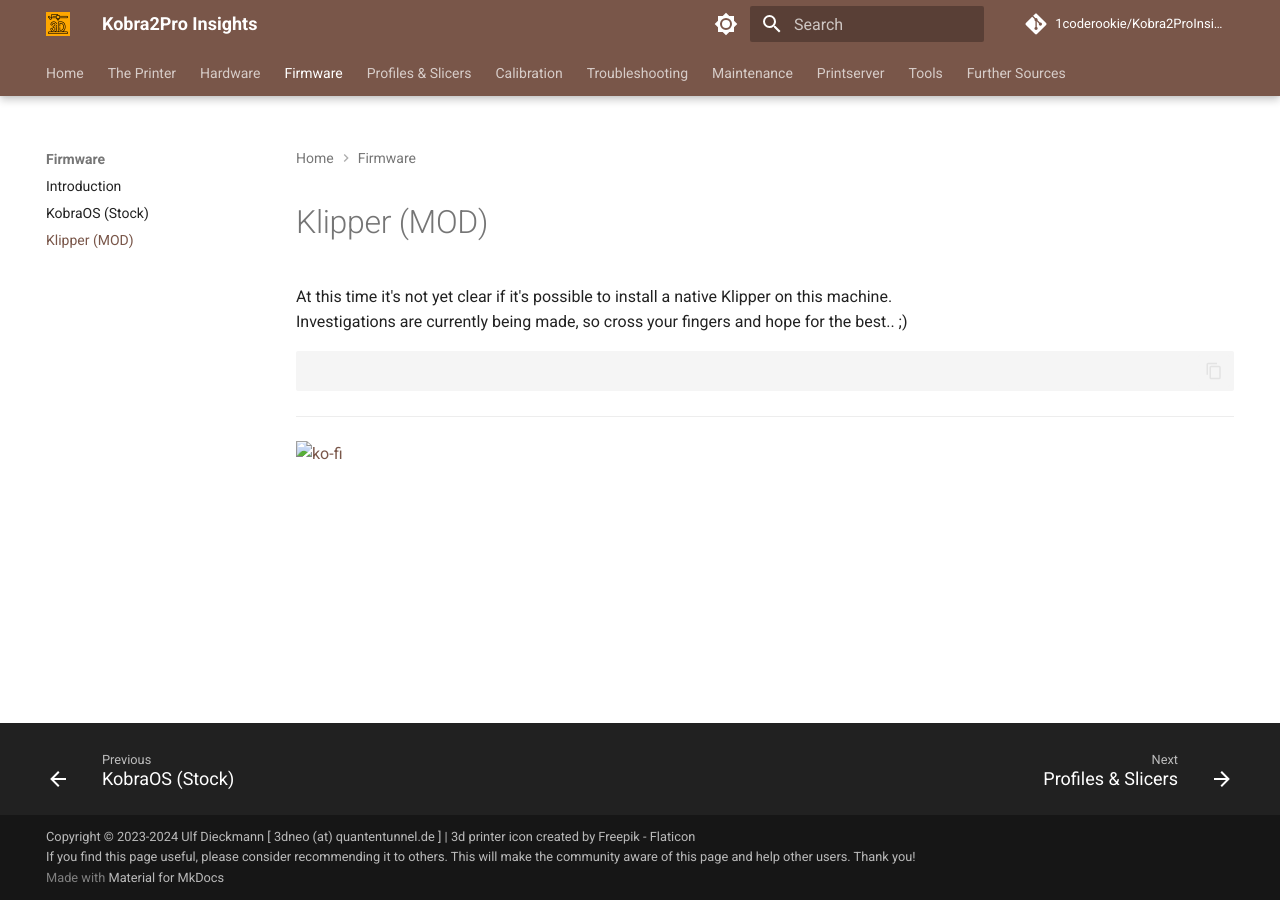
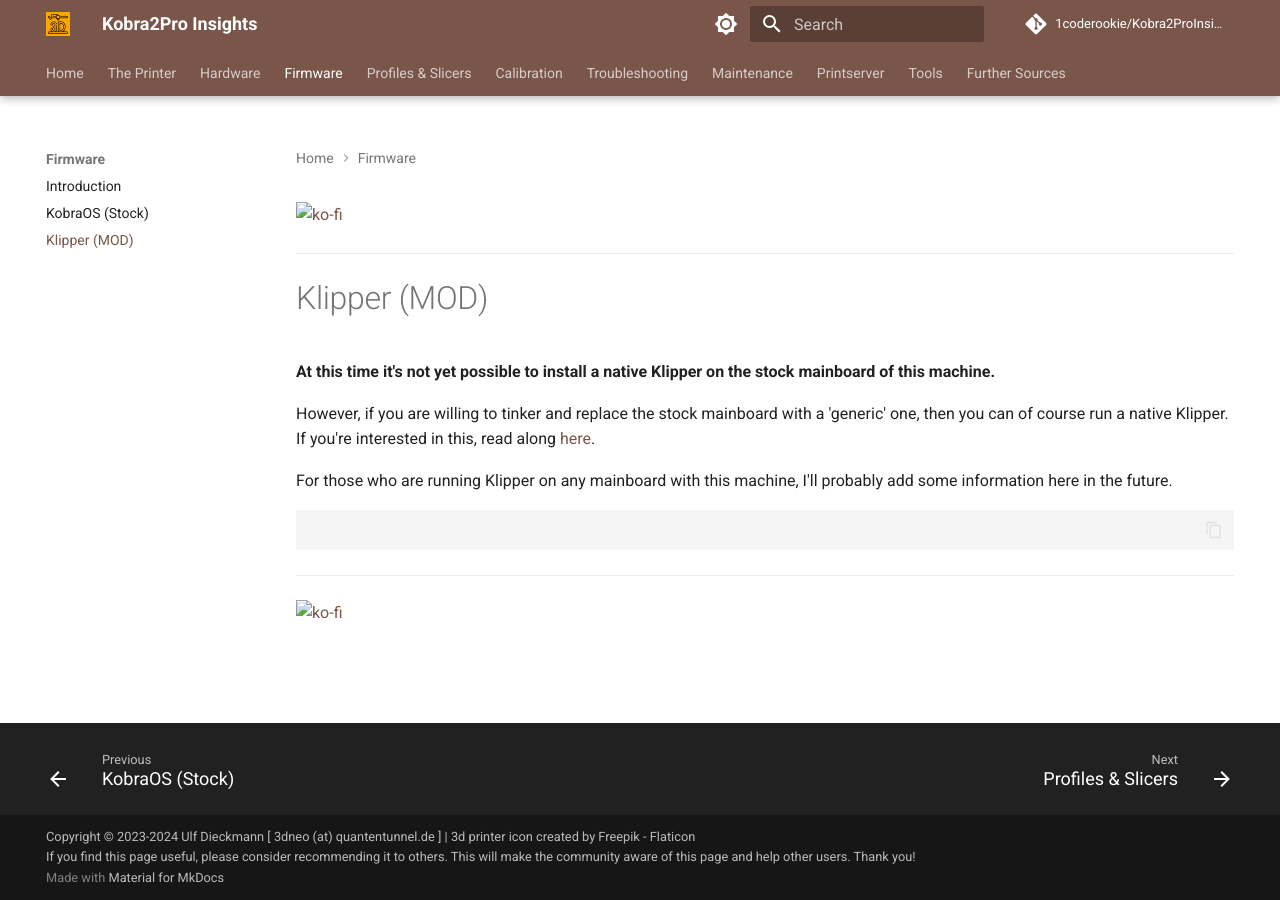
Before and after one commit to 1coderookie/Kobra2ProInsights, an MkDocs documentation site: the page built from docs/firmware/fw_klipper.md, in a window 1280 px wide. Built offline with MkDocs 1.6.1 and Material for MkDocs 9.7.7, drawn with Linux system fonts in a browser that asks for light colours; comment, search, counter and statistics services are not loaded.

Commit message:
Update fw_klipper.md

```diff
--- a/docs/firmware/fw_klipper.md
+++ b/docs/firmware/fw_klipper.md
@@ -1,9 +1,16 @@
 <link rel=”manifest” href=”docs/manifest.webmanifest”>
+
+[![ko-fi](https://ko-fi.com/img/githubbutton_sm.svg)](https://ko-fi.com/U6U5NPB51)
+
+---
 
 # Klipper (MOD)
 
-At this time it's not yet clear if it's possible to install a native Klipper on this machine.
-Investigations are currently being made, so cross your fingers and hope for the best.. ;)
+**At this time it's not yet possible to install a native Klipper on the stock mainboard of this machine.**
+
+However, if you are willing to tinker and replace the stock mainboard with a 'generic' one, then you can of course run a native Klipper. If you're interested in this, read along [here](../hardware/mainboard.md#mod-different-mainboard).
+
+For those who are running Klipper on any mainboard with this machine, I'll probably add some information here in the future.
 
 <!---
 Can you run [Klipper](https://www.klipper3d.org/) on the stock mainboard of the **Go** and **Neo**?
```
